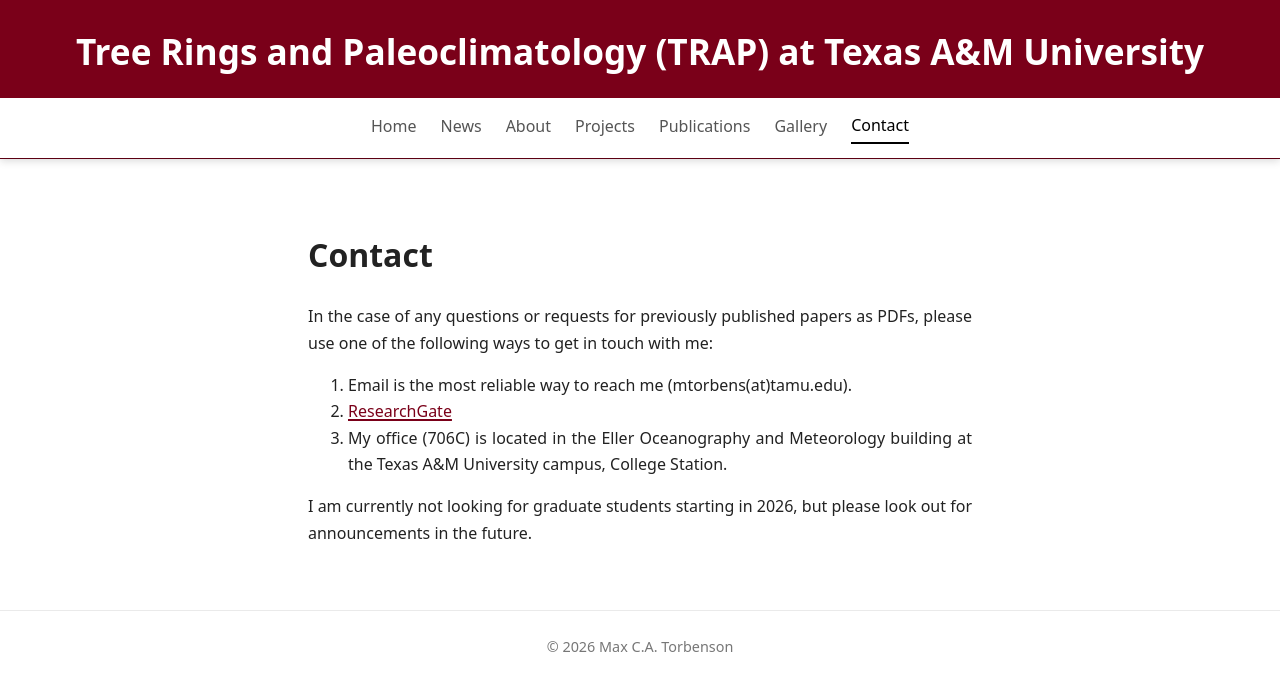
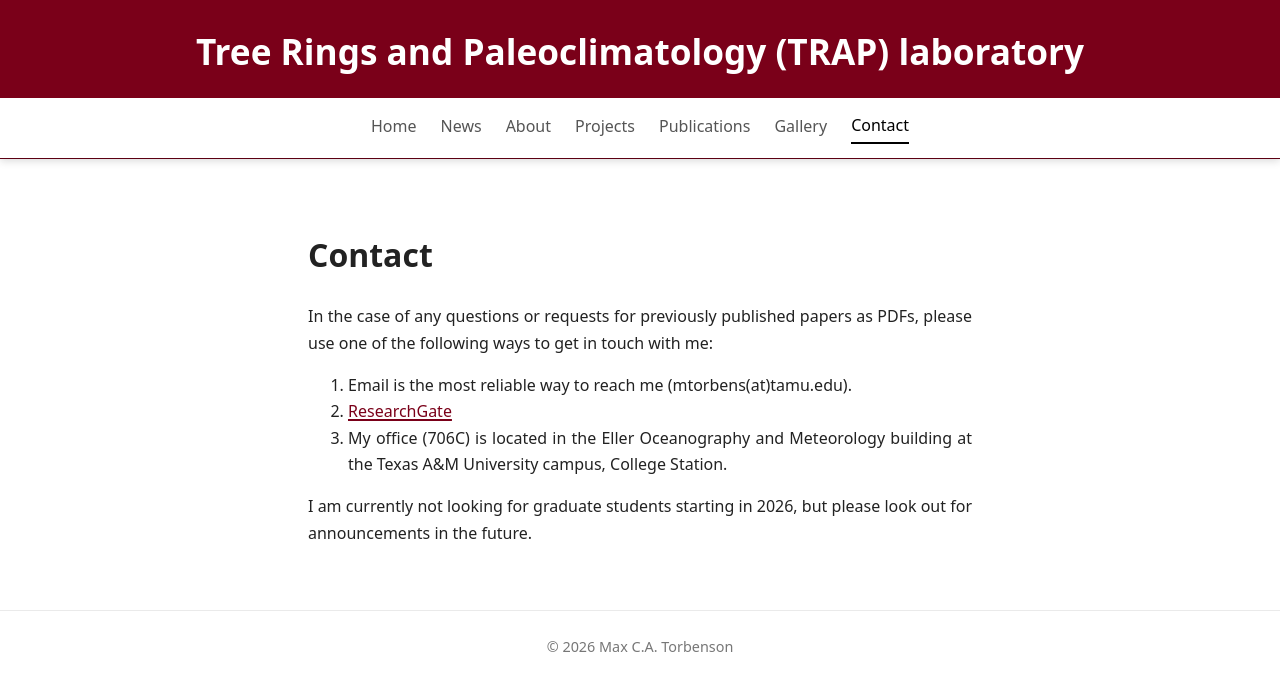
Before and after one commit to mcatorbenson/mcatorbenson.github.io, a Jekyll site: the page built from contact/index.md, in a window 1280 px wide. Shown: the top 691 px of the page. Built offline with Jekyll 4.4.1, drawn with Linux system fonts in a browser that asks for light colours.

Commit message:
Update header.html

```diff
--- a/_includes/header.html
+++ b/_includes/header.html
@@ -1,6 +1,6 @@
 <div class="site-header">
   <header>
-    <h1>Tree Rings and Paleoclimatology (TRAP) at Texas A&M University</h1>
+    <h1>Tree Rings and Paleoclimatology (TRAP) laboratory</h1>
   </header>
 
   <nav>
```
